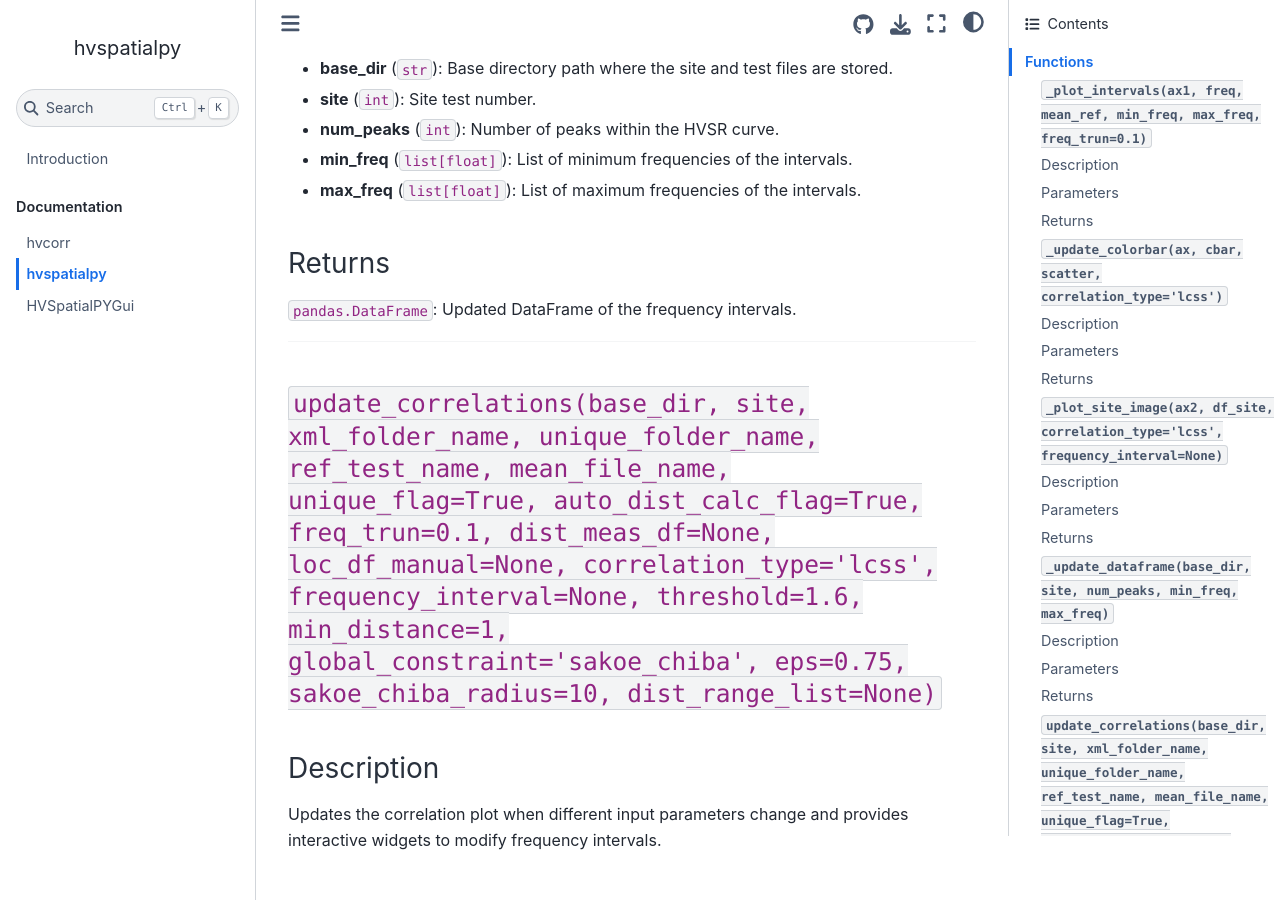
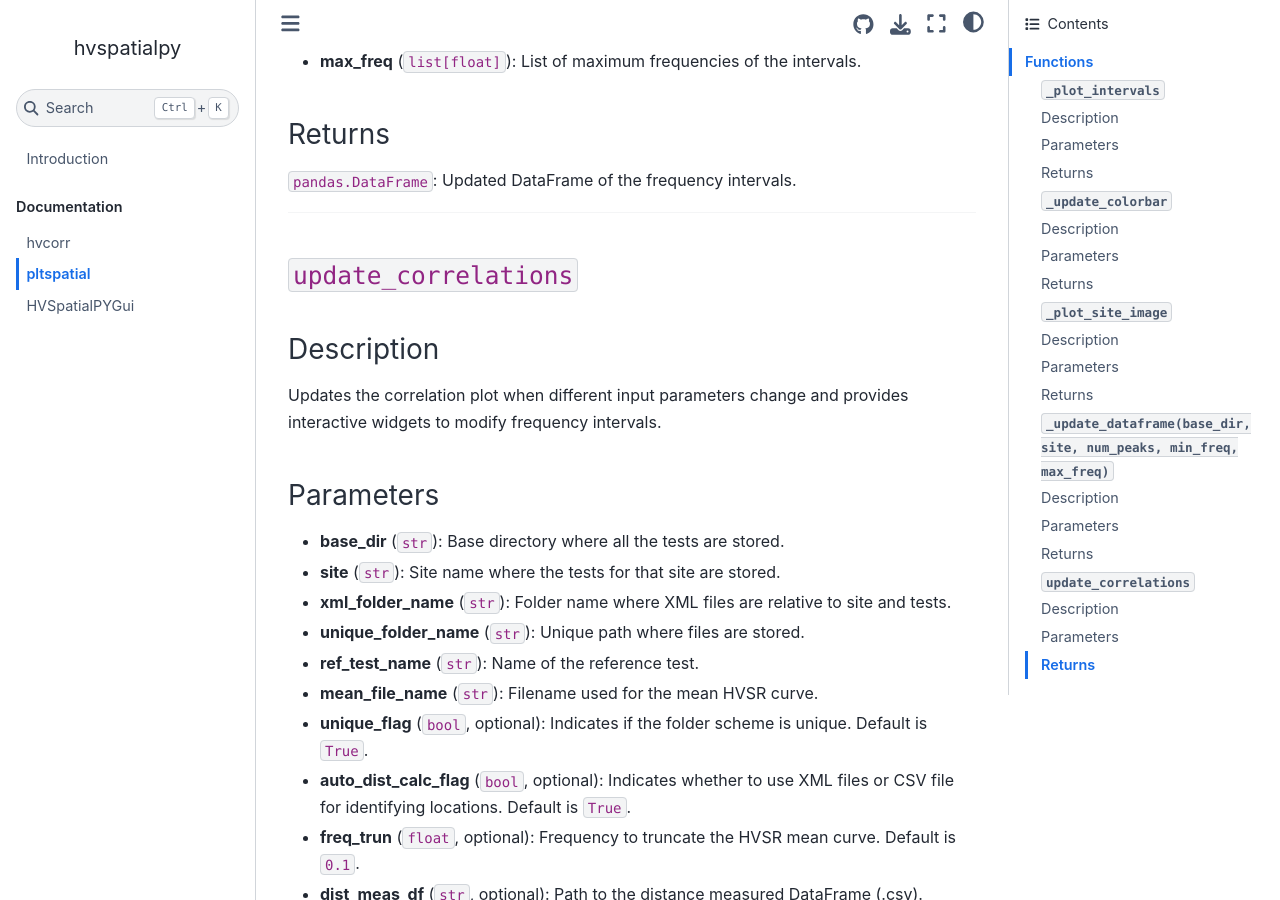
Before and after one commit to fjornelas/hvspatialpy, a Jupyter Book: the page built from doc/pltspatial_doc.md, in a window 1280 px wide and 900 px high, scrolled down 2490 px. Built offline with Jupyter Book 1.0.4 settings and Sphinx 7.4.7 and the Sphinx Book theme 1.1.4, drawn with Linux system fonts in a browser that asks for light colours; pages that are not in the unit, such as notebooks, are missing from menus; some of the changed text lies outside the part shown.

Commit message:
Update pltspatial_doc.md

```diff
--- a/doc/pltspatial_doc.md
+++ b/doc/pltspatial_doc.md
@@ -1,10 +1,10 @@
-# hvspatialpy
+# pltspatial
 
 This module is part of `hvspatialpy`, a Python package designed for evaluating the spatial variability of sites using spatially distributed HVSR (Horizontal-to-Vertical Spectral Ratio) measurements.
 
 ## Functions
 
-### `_plot_intervals(ax1, freq, mean_ref, min_freq, max_freq, freq_trun=0.1)`
+### `_plot_intervals`
 
 ### Description
 Plots the frequency intervals of the reference HVSR (Horizontal to Vertical Spectral Ratio).
@@ -22,7 +22,7 @@ None. This function displays a plot.
 
 ---
 
-### `_update_colorbar(ax, cbar, scatter, correlation_type='lcss')`
+### `_update_colorbar`
 
 ### Description
 Updates the colorbar with the latest scatter plot and label.
@@ -38,7 +38,7 @@ None. This function updates the colorbar.
 
 ---
 
-### `_plot_site_image(ax2, df_site, correlation_type='lcss', frequency_interval=None)`
+### `_plot_site_image`
 
 ### Description
 Plots site data on top of a topographic relief map using EPSG:4326 coordinates.
@@ -71,7 +71,7 @@ Updates the frequency interval DataFrame with the given parameters.
 
 ---
 
-### `update_correlations(base_dir, site, xml_folder_name, unique_folder_name, ref_test_name, mean_file_name, unique_flag=True, auto_dist_calc_flag=True, freq_trun=0.1, dist_meas_df=None, loc_df_manual=None, correlation_type='lcss', frequency_interval=None, threshold=1.6, min_distance=1, global_constraint='sakoe_chiba', eps=0.75, sakoe_chiba_radius=10, dist_range_list=None)`
+### `update_correlations`
 
 ### Description
 Updates the correlation plot when different input parameters change and provides interactive widgets to modify frequency intervals.
```
